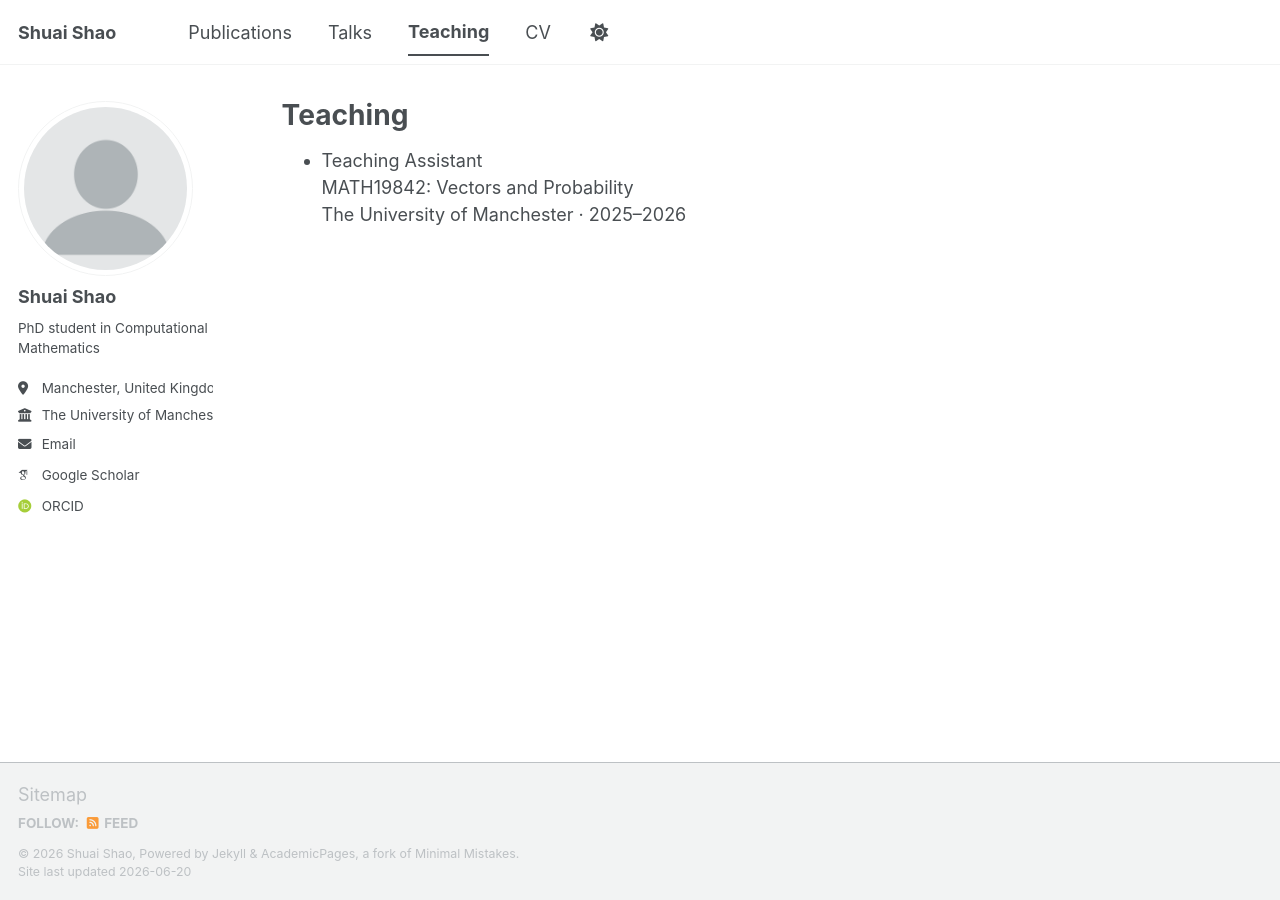
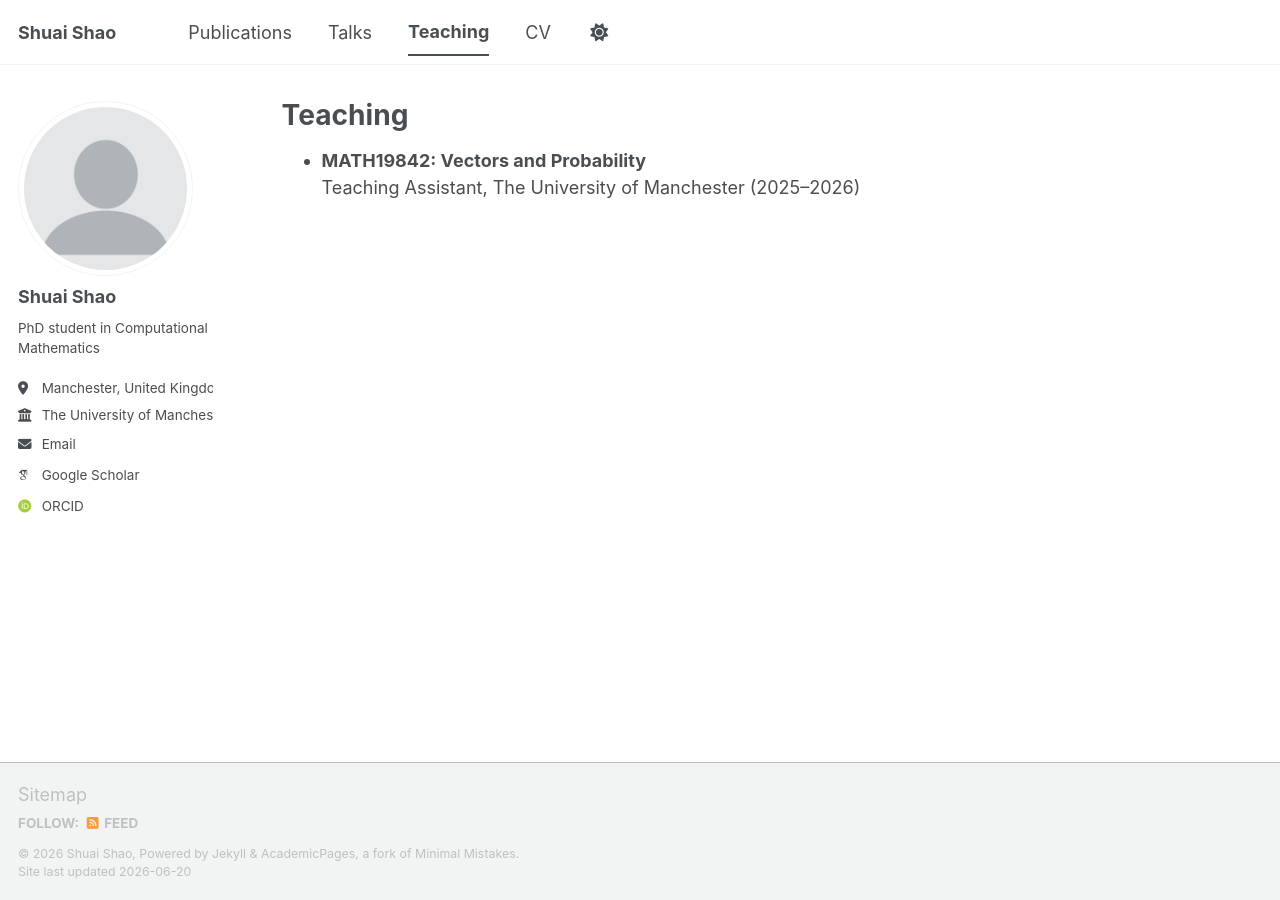
Before and after one commit to ShuaiShao-1203/ShuaiShao-1203.github.io, a Jekyll site: the page built from _pages/teaching.html, in a window 1280 px wide. Built offline with Jekyll 4.4.1, drawn with Linux system fonts in a browser that asks for light colours; some web fonts are replaced; a script bundle is joined from its source files by our own code; library files that are not in the unit come from our copies.

Commit message:
Update teaching.html

```diff
--- a/_pages/teaching.html
+++ b/_pages/teaching.html
@@ -7,8 +7,7 @@ author_profile: true
 
 <ul class="teaching-list">
   <li>
-    <span class="role">Teaching Assistant</span><br>
-    <span class="course">MATH19842: Vectors and Probability</span><br>
-    <span class="meta">The University of Manchester · 2025–2026</span>
+  <strong>MATH19842: Vectors and Probability</strong><br>
+  Teaching Assistant, The University of Manchester (2025–2026)
   </li>
 </ul>
```
